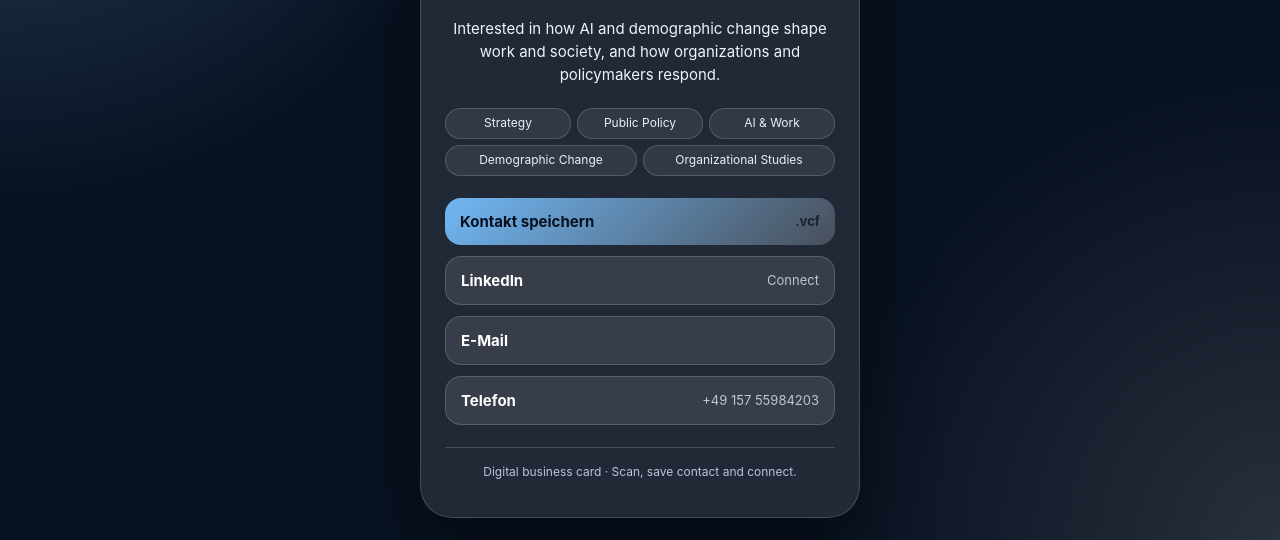
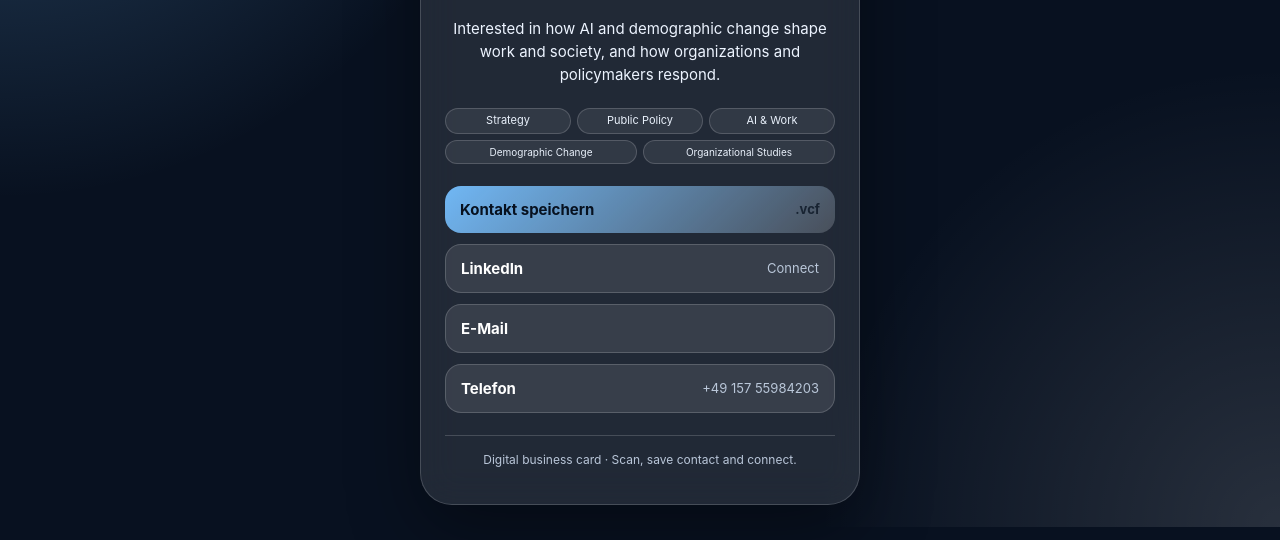
Before and after one commit to wimmerbenedikt2-commits/benediktwimmer, a plain HTML site: page index.html in a window 1280 px wide. Shown: the part 324-864 px from the top of the page. Drawn offline with Linux system fonts and the light colour scheme.

Commit message:
Make topic tags smaller, especially the bottom row

```diff
--- a/index.html
+++ b/index.html
@@ -79,15 +79,16 @@
       justify-content: center;
       border: 1px solid var(--line);
       border-radius: 999px;
-      padding: 6px 3px;
+      padding: 4px 3px;
       color: #e9f1fb;
-      font-size: clamp(9px, 3vw, 12px);
+      font-size: clamp(9px, 2.6vw, 11px);
       line-height: 1.4;
       white-space: nowrap;
       background: rgba(255,255,255,.08);
     }
     .chip:nth-child(n + 4) {
       grid-column: span 3;
+      font-size: clamp(8px, 2.4vw, 10px);
     }
     .links { display: grid; gap: 11px; margin-top: 18px; }
     a.button {
```
